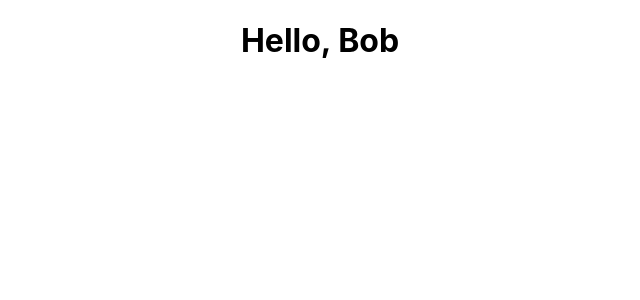
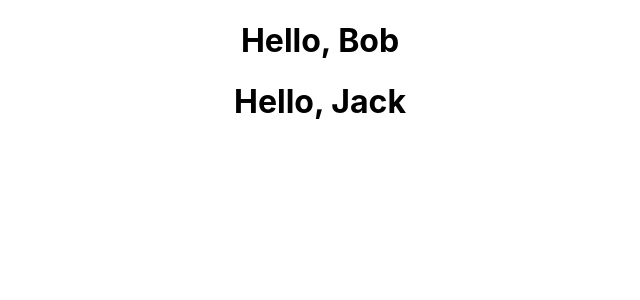
Before and after one commit to anandvimal/reactjs, a React (Create React App) app in the folder React Basics/customising-example/: page / in a window 1280 px wide. Shown: the top 300 px of the page, without its empty margins (320-960 px from the left). Built offline with nearby package versions, Linux system fonts and the light colour scheme.

Commit message:
Update App.js

```diff
--- a/React Basics/customising-example/src/App.js
+++ b/React Basics/customising-example/src/App.js
@@ -29,6 +29,7 @@ function App() {
     return (
         <div className="App">
             <Heading firstName="Bob" />
+            <Heading firstName="Jack" />
         </div>
     );
 };
```
